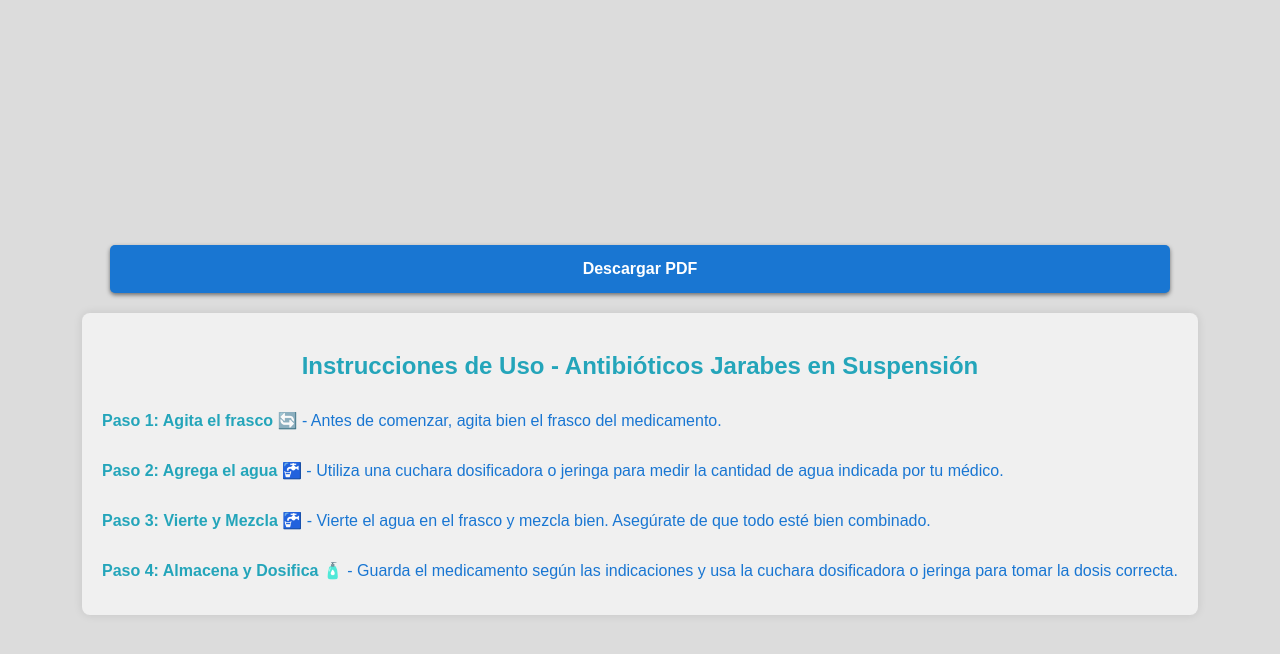
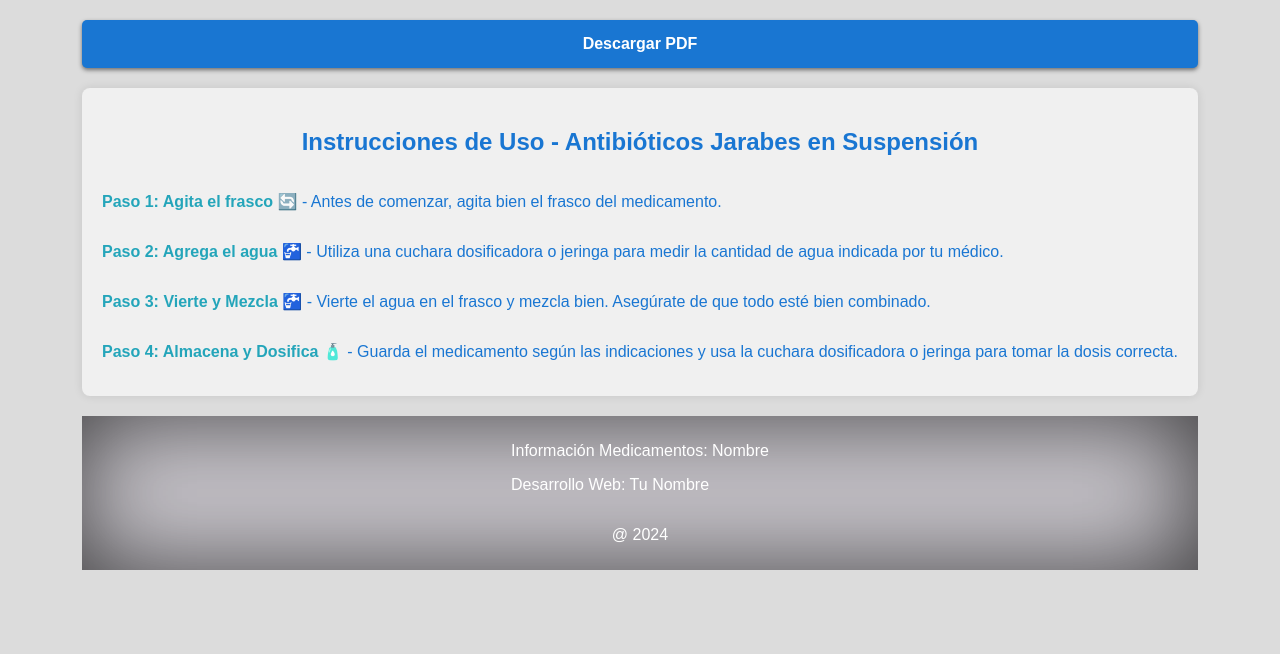
Before and after one commit to MartuV/instrucciones-uso, a React (Create React App) app: page /instrucciones-uso/jarabes in a window 1280 px wide. Shown: the top 654 px of the page. Built offline with nearby package versions, Linux system fonts and the light colour scheme.

Commit message:
correccion reglas css (navbar no aparecia en pag principal)

```diff
--- a/src/App.css
+++ b/src/App.css
@@ -36,3 +36,46 @@
     transform: rotate(360deg);
   }
 }
+
+
+body {
+  margin: 0;
+  font-family: Arial, sans-serif;
+  background-color:#dcdcdc;
+  display: flex;
+  flex-direction: column;
+  align-items: center;
+  min-height: 100vh;
+
+}
+
+
+
+.button {
+  display: block;
+  width: 100%;
+  margin: 20px auto; /* Ajusta el margen en lugar de usar auto en vertical */
+  padding: 15px; /* Aumenta el relleno para hacer el botón más grande */
+  cursor: pointer;
+  text-align: center;
+  text-decoration: none;
+  background-color: #1976D2;
+  color: #fff;
+  border: none;
+  border-radius: 5px;
+  box-shadow: 0px 2px 4px rgba(0, 0, 0, 0.5); /* Sombra sutil */
+  transition: background-color 0.3s, box-shadow 0.3s; /* Agrega transición al color de fondo y a la sombra */
+  font-family: Arial, sans-serif;
+  font-size: 16px; /* Aumenta el tamaño de la fuente del botón */
+  font-weight: bold;
+}
+
+.button:hover {
+  background-color: #1565c0; /* Cambia el color de fondo al pasar el ratón */
+  box-shadow: 0px 4px 8px rgba(0, 0, 0, 0.5); /* Aumenta la sombra al pasar el ratón */
+}
+
+h2 {
+  margin-bottom: 5px; /* Reducir el margen inferior de h2 */
+  color: #1976D2;
+}
--- a/src/App.js
+++ b/src/App.js
@@ -5,12 +5,13 @@ import { BrowserRouter as Router, Routes, Route } from 'react-router-dom';
 import MenuQR from './componentes/MenuQR';
 import Jarabes from './componentes/Jarabes';
 import Aerosoles from './componentes/Aerosoles';
-import Nadvar from './componentes/Nadvar';
+import Navbar from './componentes/Navbar';
 import Footer from './componentes/Footer';
+// Importa el Navbar
 
 function App() {
   return (
-    /* *basename porque lo tengo en ghpages */
+    /* basename porque lo tengo en ghpages */
     <Router basename="/instrucciones-uso">
     <Routes>
       <Route
@@ -18,7 +19,7 @@ function App() {
         path="/"
         element={
           <>
-              <Nadvar />
+            <Navbar />
             <MenuQR />
             <Footer />
           </>
@@ -29,7 +30,7 @@ function App() {
         element={
           <>
             <Jarabes />
-
+            <Footer />
           </>
         }
       />
@@ -38,7 +39,7 @@ function App() {
         element={
           <>
             <Aerosoles />
-
+            <Footer />
           </>
         }
       />
--- a/src/componentes/Aerosoles.js
+++ b/src/componentes/Aerosoles.js
@@ -1,14 +1,32 @@
-import React from 'react';
+import React, { useState } from 'react';
+import { generarPdf } from '../funciones/generarPdf';
+import '../estilos/indicaciones.css';
+
 
 function Aerosoles() {
+    const [mostrarBoton, setMostrarBoton] = useState(true);
+
+    const handleClick = () => {
+        // Llama a la función para generar el PDF
+        generarPdf();
+    };
 
 
     return (
-        <div className="indicaciones">
-        <p>indicaciones.........</p>
-
+        <div>
+            <div>
+                {mostrarBoton && (
+                    <button className="button" onClick={handleClick}>Descargar PDF</button>
+                )}
+            </div>
+            <div id="contenedor-principal" className="indicaciones">
+                <h2>Instrucciones de Uso - Aerocamaes y Aerosoles</h2>
+                <p><strong>Paso 1: Agita el frasco 🔄</strong> - Antes de comenzar, agita bien el frasco del medicamento.</p>
+                <p><strong>Paso 2: Agrega el agua 🚰</strong> - Utiliza una cuchara dosificadora o jeringa para medir la cantidad de agua indicada por tu médico.</p>
+                <p><strong>Paso 3: Vierte y Mezcla 🚰</strong> - Vierte el agua en el frasco y mezcla bien. Asegúrate de que todo esté bien combinado.</p>
+                <p><strong>Paso 4: Almacena y Dosifica 🧴</strong> - Guarda el medicamento según las indicaciones y usa la cuchara dosificadora o jeringa para tomar la dosis correcta.</p>
+            </div>
         </div>
-
     );
 }
 
--- a/src/componentes/Footer.js
+++ b/src/componentes/Footer.js
@@ -6,11 +6,11 @@ function Footer() {
 
     return (
         <footer className="footer">
-            <div className="footer-content">
+            <div id="footer-content">
                 <p>Información Medicamentos: Nombre</p>
                 <p>Desarrollo Web: Tu Nombre</p>
             </div>
-            <div className="footer-year">
+            <div id="footer-year">
                 <p>@ {year}</p>
             </div>
         </footer>
--- a/src/componentes/Jarabes.js
+++ b/src/componentes/Jarabes.js
@@ -1,6 +1,6 @@
 import React, { useState } from 'react';
 import { generarPdf } from '../funciones/generarPdf';
-import '../estilos/indicaciones.css';
+import '../App.css';
 
 function Jarabes() {
     const [mostrarBoton, setMostrarBoton] = useState(true);
--- a/src/componentes/MenuQR.js
+++ b/src/componentes/MenuQR.js
@@ -1,6 +1,8 @@
 import React from 'react';
 import '../estilos/menuQR.css';
+import '../App.css';
 import Tarjeta from './Tarjeta';
+
 
 function MenuQR() {
     const qrImages = [
@@ -9,7 +11,7 @@ function MenuQR() {
     ];
 
     return (
-        <div className="container"> {/* Contenedor para centrar */}
+        <div className="container">
             <div className="menuQr">
                 <h4>Haga click en el boton o scanee el codigo QR para ver las instrucciones de uso</h4>
                 {qrImages.map((item, index) => (
--- a/src/componentes/Nadvar.js
+++ b/src/componentes/Navbar.js
@@ -1,6 +1,6 @@
 import React from 'react';
 import logohospi from '../imagenes/logohospi.jpg'; // Ruta a tu logo
-import nadvar from '../estilos/nadvar.css';
+import '../estilos/navbar.css';
 
 function Navbar() {
     return (
--- a/src/estilos/footer.css
+++ b/src/estilos/footer.css
@@ -6,17 +6,22 @@
     flex-direction: column; /* Coloca los elementos en columna */
     align-items: center; /* Alinea los elementos horizontalmente */
     box-shadow: inset -5px 0px 100px rgba(0, 0, 0, 0.7);
+    margin-top: 20px;
+
 }
 
-.footer-content {
+#footer-content {
     text-align: left; /* Alinea el texto a la izquierda */
     margin-bottom: 0px; /* Espacio entre el contenido y el año */
+    color: white;
+
 }
 
-.footer-content p {
+#footer-content p {
     margin: 6; /* Elimina el margen predeterminado de los párrafos */
 }
 
-.footer-year {
+#footer-year {
     text-align: center; /* Centra el año */
+    color: white;
 }
--- a/src/estilos/indicaciones.css
+++ b/src/estilos/indicaciones.css
@@ -1,14 +1,3 @@
-body {
-    font-family: Arial, sans-serif;
-    background-color:#dcdcdc;
-    margin: 0;
-    padding: 20px;
-    display: flex;
-    flex-direction: column;
-    align-items: center;
-    height: 100vh;
-}
-
 #contenedor-principal {
     max-width: 100%;
     width: auto;
@@ -22,25 +11,7 @@ body {
     position: relative;
 }
 
-button {
-    padding: 10px 15px;
-    font-size: 16px;
-    cursor: pointer;
-    background-color: #1976D2;
-    color: #fff;
-    border: none;
-    border-radius: 4px;
-    width: 100%;
-    margin-bottom: 20px;
-}
-
-h2 {
-    text-align: center;
-    margin-bottom: 15px;
-    color: #24a5ba;
-}
-
-p {
+#contenedor-principal p {
     text-align: justify;
     margin-bottom: 15px;
     color: #1976D2;
--- a/src/estilos/menuQR.css
+++ b/src/estilos/menuQR.css
@@ -6,16 +6,6 @@ h4 {
     margin: 5px 5px 5px 5px;
   }
 
-  body {
-    display: flex;
-    justify-content: center;
-    align-items: center;
-    flex-direction: column;
-    min-height: 100vh;
-    margin: 0; /* Eliminar el margen predeterminado */
-    font-family: Arial, sans-serif;
-    background-color: #dcdcdc;
-}
 
   .container {
     display: flex;
@@ -70,40 +60,12 @@ h2, h3 {
     text-align: center;
 }
 
-h2 {
-  margin-bottom: 5px; /* Reducir el margen inferior de h2 */
-  color: #1976D2;
-}
+
 
 h3 {
   margin-top: 5px; /* Ajustar el margen superior de h3 */
   color: #24a5ba;
 }
-
-.button {
-  display: block;
-  width: 95%;
-  margin: 20px auto; /* Ajusta el margen en lugar de usar auto en vertical */
-  padding: 15px; /* Aumenta el relleno para hacer el botón más grande */
-  text-align: center;
-  text-decoration: none;
-  background-color: #1976D2;
-  color: #fff;
-  border: none;
-  border-radius: 5px;
-  box-shadow: 0px 2px 4px rgba(0, 0, 0, 0.5); /* Sombra sutil */
-  transition: background-color 0.3s, box-shadow 0.3s; /* Agrega transición al color de fondo y a la sombra */
-  font-family: Arial, sans-serif;
-  font-size: 16px; /* Aumenta el tamaño de la fuente del botón */
-  font-weight: bold;
-}
-
-.button:hover {
-  background-color: #1565c0; /* Cambia el color de fondo al pasar el ratón */
-  box-shadow: 0px 4px 8px rgba(0, 0, 0, 0.5); /* Aumenta la sombra al pasar el ratón */
-}
-
-
 
 
   @media only screen and (max-width: 600px) {
--- a/src/estilos/nadvar.css
+++ b/src/estilos/navbar.css
@@ -8,6 +8,7 @@
     color: white; /* Color del texto */
     background-image: linear-gradient(45deg, transparent 50%, rgba(255,255,255,0.1) 50%), linear-gradient(-45deg, transparent 50%, rgba(255,255,255,0.1) 50%);
     background-size: 20px 20px; /* Tamaño del patrón */
+
 }
 
 
@@ -29,28 +30,10 @@
     font-size: 12px; /* Reducimos aún más el tamaño del texto */
 }
 
-/* Media query para dispositivos Android */
-@media only screen and (max-width: 768px) {
-    .navbar {
-        padding: 3px 6px; /* Ajustamos el padding para dispositivos más pequeños */
-    }
 
-    .logo {
-        width: 30px; /* Reducimos el tamaño del logo */
-        height: 45px; /* Ajustamos la altura del logo */
-    }
-
-    .texto {
-        font-size: 10px; /* Reducimos el tamaño del texto aún más */
-    }
-}
 
 /* Media query para pantallas más grandes */
 @media only screen and (min-width: 1200px) {
-    body, html {
-        margin: 0; /* Elimina cualquier margen predeterminado en body y html */
-    }
-
     .navbar {
         padding: 10px 20px; /* Ajustamos el padding para pantallas más grandes */
         width: 100%; /* Hacemos que el navbar ocupe todo el ancho */
```
Lines whose indentation alone changed are shown as unchanged.
